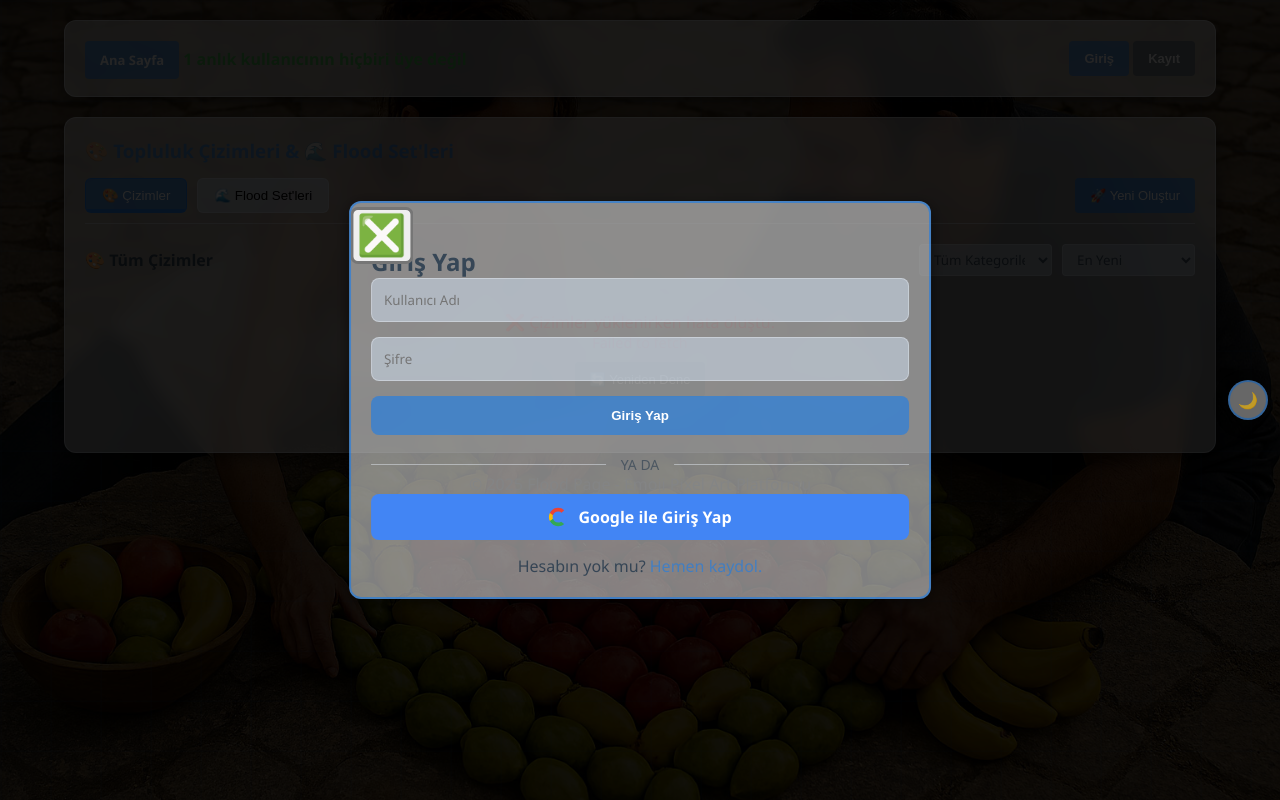
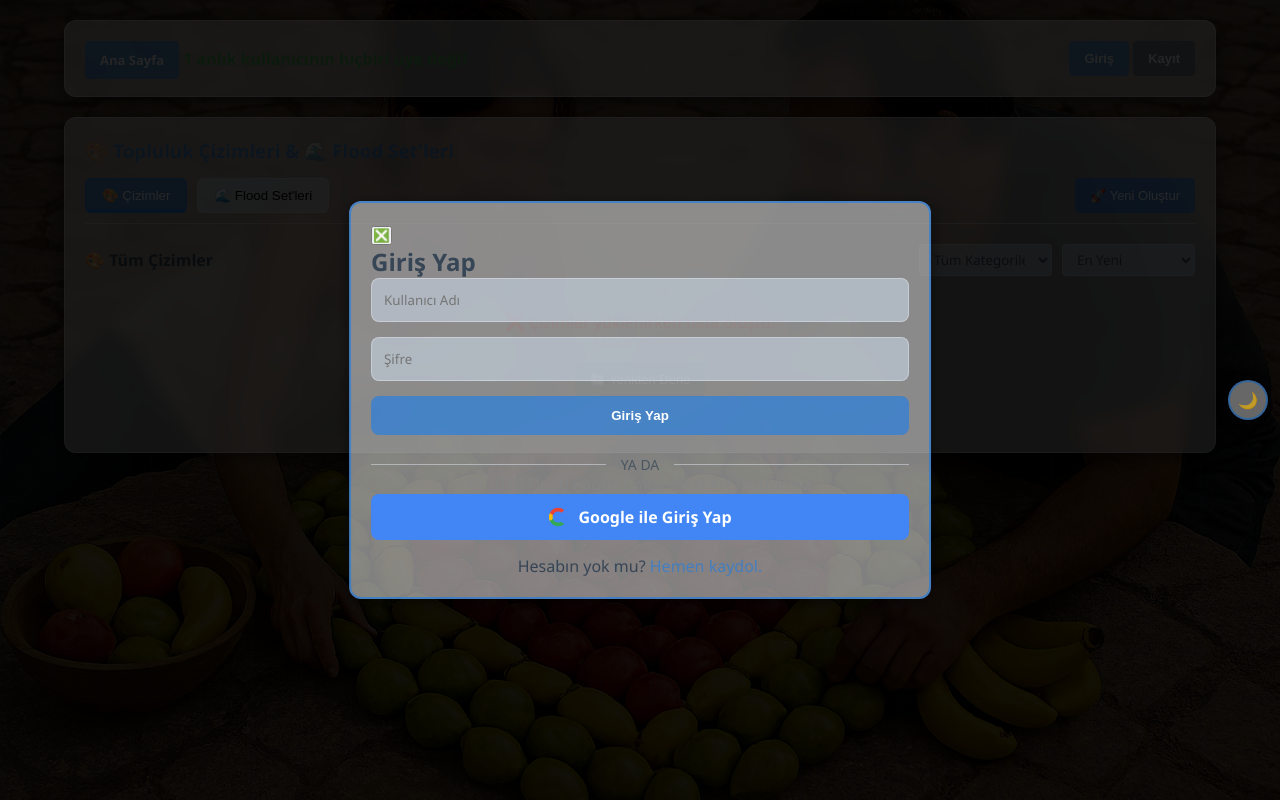
Before and after one commit to metatronslove/emoji-editor, a PHP site: page / in a window 1280 px wide, after a click on "Giriş". Run offline with PHP 8.4, Linux system fonts and the light colour scheme; data that the repository does not hold is empty; some libraries are stand-ins or nearby versions.

Commit message:
Pentagramme Sit Mihi Lux

```diff
--- a/php/assets/css/components/modals.css
+++ b/php/assets/css/components/modals.css
@@ -160,8 +160,6 @@ opacity: 0.9;
 
 .modal-close {
     width: min-content;
-	transform: scale(3);
-    transition: transform 0.3s ease;
 }
 
 .modal-content {
```
